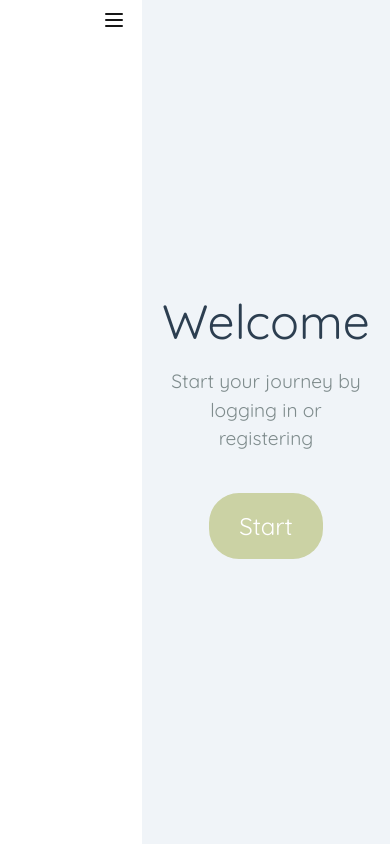
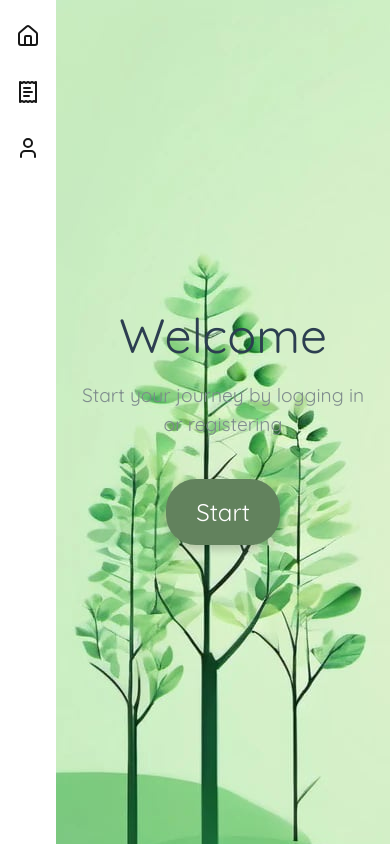
Before and after one commit to cavadorii/ReLeaf, a Next.js app in the folder frontend/: page / in a window 390 px wide. Built offline with nearby package versions, Linux system fonts and the light colour scheme.

Commit message:
sidebar responsive for small screens

```diff
--- a/frontend/app/page.tsx
+++ b/frontend/app/page.tsx
@@ -37,6 +37,7 @@
     backgroundColor: '#f0f4f8',
     textAlign: 'center',
     padding: '20px',
+    backgroundImage: 'url(/start-screen.jpg)',
   },
   header: {
     fontSize: '3rem',
@@ -68,12 +69,13 @@
   },
   startButton: {
     padding: '15px 30px',
-    backgroundColor: '#CBD2A4',
+    backgroundColor: '#62825D',
     color: 'white',
     fontSize: '1.5rem',
     borderRadius: '30px',
     textDecoration: 'none',
-    transition: 'background-color 0.3s',
+    boxShadow: '0 4px 10px rgba(0, 0, 0, 0.2)',
+    transition: 'background-color 0.3s, transform 0.3s',
   },
 };
 
--- a/frontend/components/ui/sidebar.tsx
+++ b/frontend/components/ui/sidebar.tsx
@@ -86,11 +86,9 @@
 }: React.ComponentProps<typeof motion.div>) => {
   const { open, setOpen, animate } = useSidebar();
   return (
-    <>
     <motion.div
       className={cn(
-          // Dark background for sidebar, based on your theme.
-          "h-full px-4 py-4 hidden md:flex md:flex-col bg-sidebar-background text-sidebar-foreground w-[300px] flex-shrink-0 transition-colors duration-300",
+        "h-full px-4 py-4 hidden md:flex md:flex-col bg-sidebar-background text-sidebar-foreground w-[300px] flex-shrink-0 transition-all duration-300",
         className
       )}
       animate={{
@@ -102,7 +100,6 @@
     >
       {children}
     </motion.div>
-    </>
   );
 };
 
@@ -111,52 +108,33 @@
   children,
   ...props
 }: React.ComponentProps<"div">) => {
-  const { open, setOpen } = useSidebar();
   return (
     <>
+      {/* White strip container */}
       <div
         className={cn(
-          // Adjusted mobile sidebar to fit the theme.
-          "h-10 px-4 py-4 flex flex-row md:hidden items-center justify-between bg-sidebar-background text-sidebar-foreground w-full"
+          "h-10 px-7 flex items-center justify-between bg-sidebar-background text-sidebar-foreground md:hidden",
+          className
         )}
         {...props}
       >
-        <div className="flex justify-end z-20 w-full">
-          <IconMenu2
-            className="text-sidebar-foreground"
-            onClick={() => setOpen(!open)}
-          />
+        {/* White strip text or branding */}
+        <span className="text-lg font-semibold text-sidebar-foreground">
+
+        </span>
       </div>
-        <AnimatePresence>
-          {open && (
-            <motion.div
-              initial={{ x: "-100%", opacity: 0 }}
-              animate={{ x: 0, opacity: 1 }}
-              exit={{ x: "-100%", opacity: 0 }}
-              transition={{
-                duration: 0.3,
-                ease: "easeInOut",
-              }}
-              className={cn(
-                // Adjusted mobile sidebar overlay to match dark mode.
-                "fixed h-full w-full inset-0 bg-sidebar-background text-sidebar-foreground p-10 z-[100] flex flex-col justify-between",
-                className
-              )}
+
+      {/* Always visible icons in a vertical strip */}
+      <div
+        className="fixed top-0 left-0 h-full bg-sidebar-background text-sidebar-foreground flex flex-col items-center p-4 space-y-4 z-[50] md:hidden"
+        {...props}
       >
-              <div
-                className="absolute right-10 top-10 z-50 text-sidebar-foreground"
-                onClick={() => setOpen(!open)}
-              >
-                <IconX />
-              </div>
         {children}
-            </motion.div>
-          )}
-        </AnimatePresence>
       </div>
     </>
   );
 };
+
 
 export const SidebarLink = ({
   link,
@@ -177,15 +155,26 @@
       )}
       {...props}
     >
-      {/* Icon is already styled correctly. */}
+      {/* Icon is always visible */}
+      <motion.div
+        animate={{
+          scale: 1, // Keep icons at a consistent size
+          opacity: 1, // Icons are always visible
+        }}
+        className="text-sidebar-foreground flex-shrink-0"
+      >
         {link.icon}
+      </motion.div>
 
+      {/* Text is hidden when the sidebar is closed */}
       <motion.span
         animate={{
-          display: animate ? (open ? "inline-block" : "none") : "inline-block",
-          opacity: animate ? (open ? 1 : 0) : 1,
+          opacity: animate && open ? 1 : 0,
         }}
-        className="text-sidebar-foreground text-sm group-hover/sidebar:translate-x-1 transition duration-150 whitespace-pre inline-block !p-0 !m-0"
+        className={cn(
+          "text-sidebar-foreground text-sm group-hover/sidebar:translate-x-1 transition duration-150 whitespace-pre inline-block !p-0 !m-0",
+          "hidden md:inline-block" // Text remains hidden on small screens
+        )}
       >
         {link.label}
       </motion.span>
```
Also changed, not shown: frontend/public/start-screen.jpg (added). Lines whose indentation alone changed are shown as unchanged.
